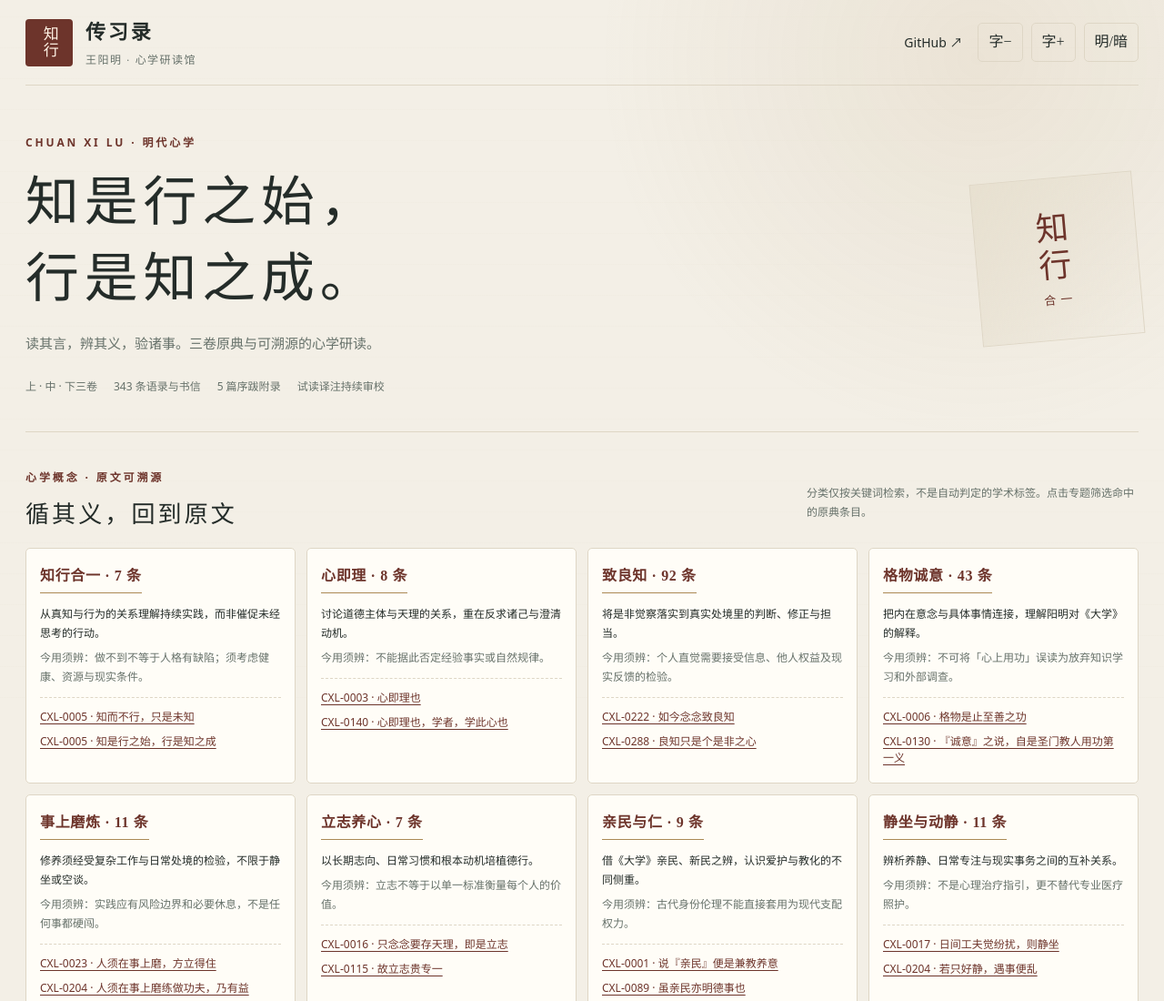
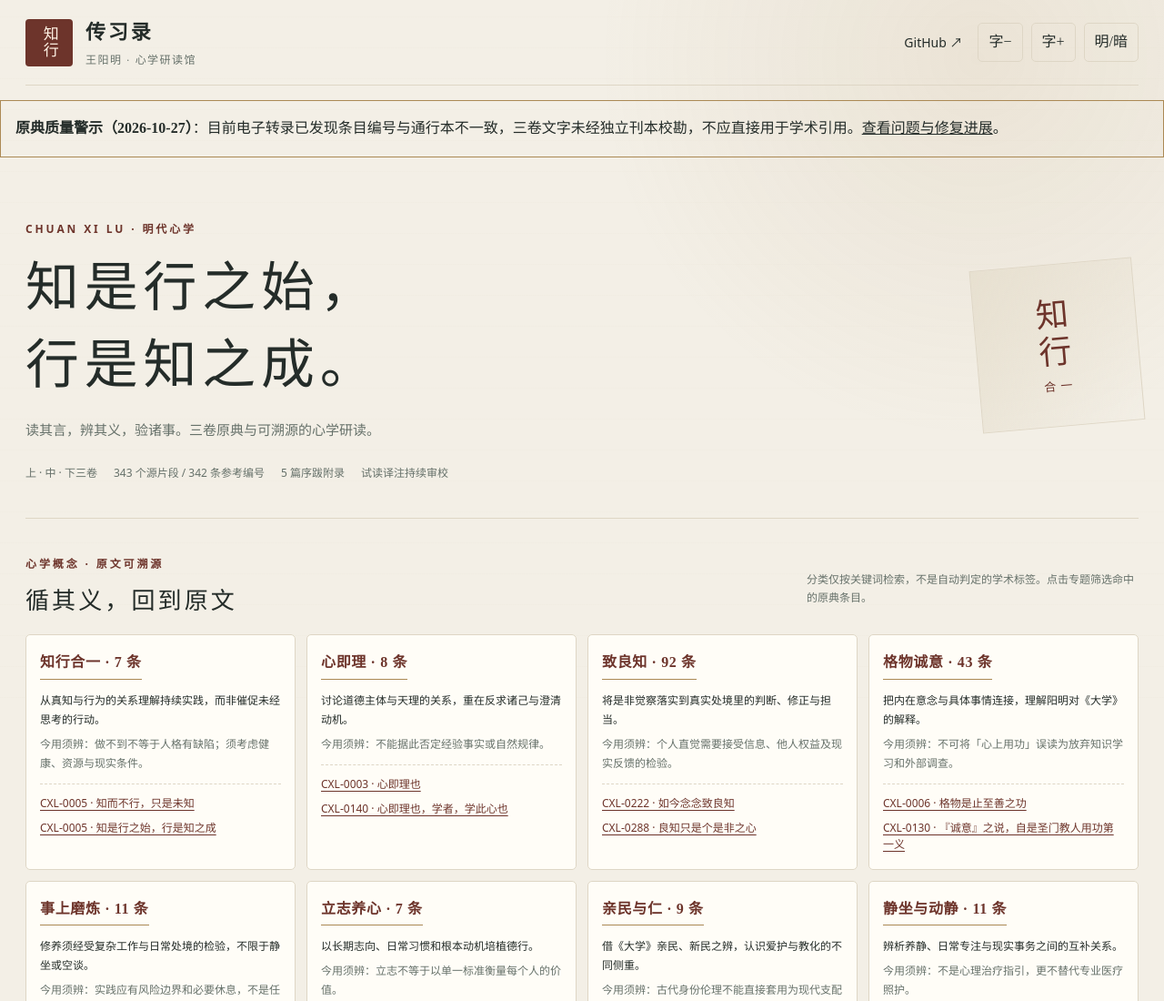
Before and after one commit to 1998x-stack/chuanXiLu, a website with bundled scripts: page index.html in a window 1280 px wide. Shown: the top 1100 px of the page at 91% size. Built offline with nearby package versions, Linux system fonts and the light colour scheme.

Commit message:
fix: show prominent textual authenticity warning in live reader

```diff
--- a/index.html
+++ b/index.html
@@ -22,9 +22,10 @@
     <button id="theme-toggle" class="icon-button" type="button" aria-label="切换明暗主题">明/暗</button>
   </div>
 </header>
+<section class="source-alert" role="note" style="max-width:1320px;margin:16px auto;padding:16px;border:1px solid #ab8954;line-height:1.8"><strong>原典质量警示（2026-10-27）</strong>：目前电子转录已发现条目编号与通行本不一致，三卷文字未经独立刊本校勘，不应直接用于学术引用。<a href="https://github.com/1998x-stack/chuanXiLu/blob/main/docs/SOURCE-CRITICAL-AUDIT.md" rel="noopener noreferrer" target="_blank">查看问题与修复进展</a>。</section>
 <section class="hero" aria-labelledby="hero-title">
   <div><p class="eyebrow">CHUAN XI LU · 明代心学</p><h1 id="hero-title">知是行之始，<br>行是知之成。</h1><p class="hero-sub">读其言，辨其义，验诸事。三卷原典与可溯源的心学研读。</p>
-  <div class="hero-meta"><span>上 · 中 · 下三卷</span><span>343 条语录与书信</span><span>5 篇序跋附录</span><span>试读译注持续审校</span></div></div>
+  <div class="hero-meta"><span>上 · 中 · 下三卷</span><span>343 个源片段 / 342 条参考编号</span><span>5 篇序跋附录</span><span>试读译注持续审校</span></div></div>
   <div class="hero-mark" aria-hidden="true"><span>知</span><span>行</span><small>合一</small></div>
 </section>
 <section class="topic-shelf" aria-labelledby="topics-title">
```
